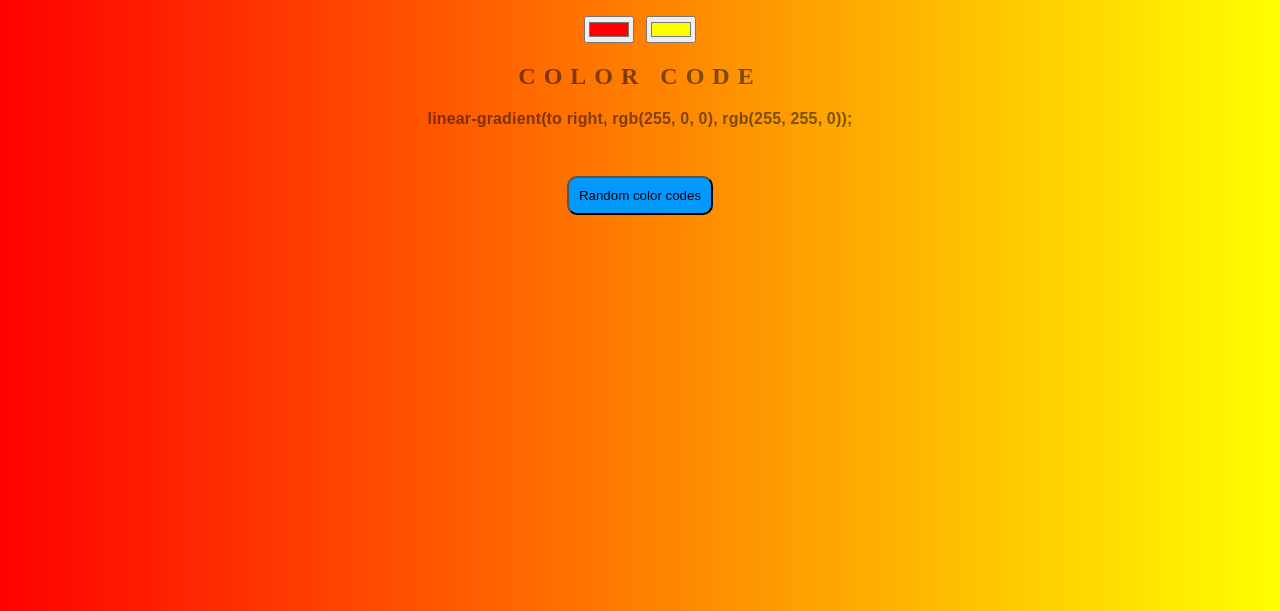
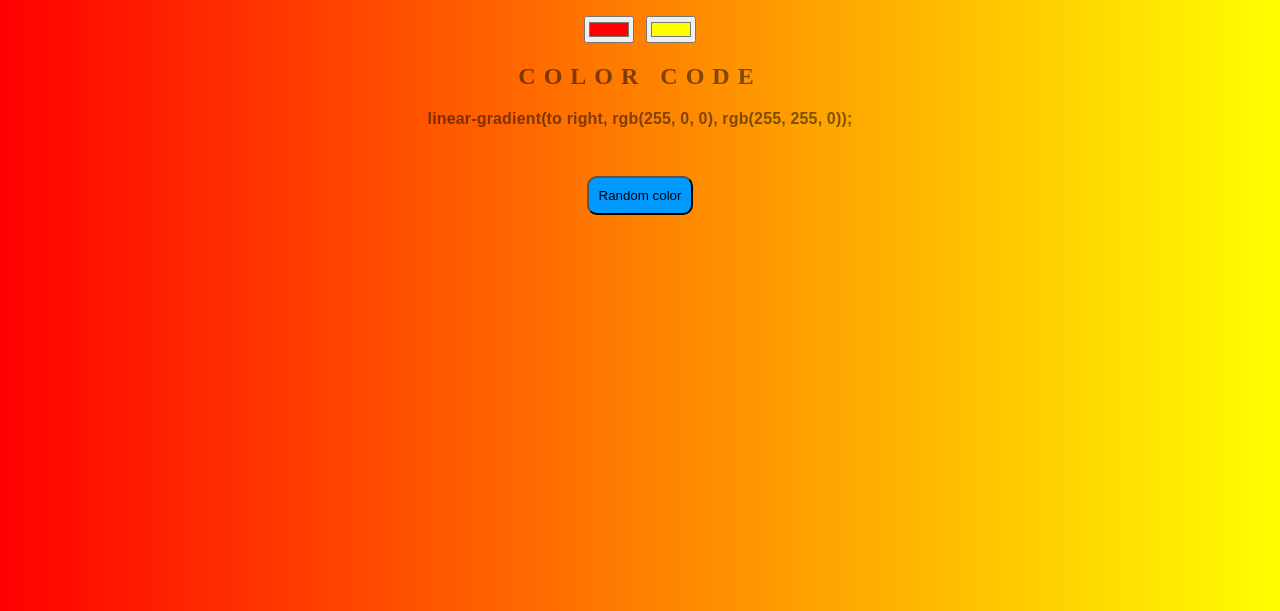
Before and after one commit to satendrachowdhary/background-generator, a plain HTML site: page index.html in a window 1280 px wide. Shown: the part 189-800 px from the top of the page. Drawn offline with Linux system fonts and the light colour scheme.

Commit message:
Update index.html

```diff
--- a/index.html
+++ b/index.html
@@ -12,7 +12,7 @@
     <h3 id="bg-code"></h3>
 
     <div id="wrapper">
-      <button class="random">Random color codes</button>
+      <button class="random">Random color </button>
     </div>
     <script type="text/javascript" src="script.js"></script>
   </body>
```
